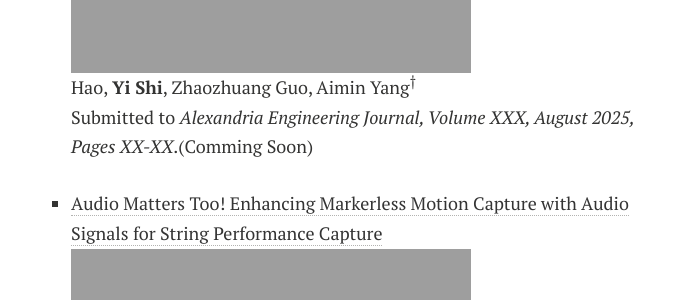
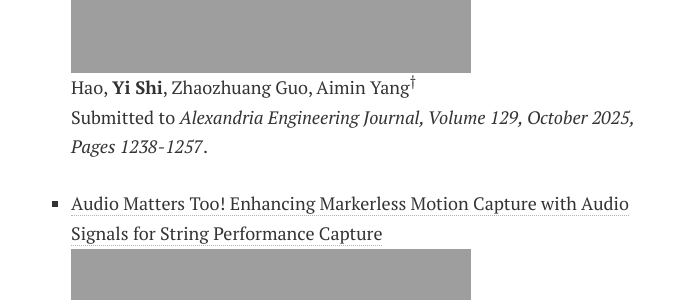
Before and after one commit to shiyi099/homepage, a Jekyll site: the page built from publications.md, in a window 1280 px wide and 900 px high, scrolled down 368 px. Shown: the part 155-455 px from the top of the window, without its empty margins (289-985 px from the left). Built offline with Jekyll 4.4.1, drawn with Linux system fonts in a browser that asks for light colours; nearby versions of some CDN libraries; comment, search, counter and statistics services are not loaded; a style sheet for code colours, icons or effects is not loaded.

Commit message:
Update publications.md

```diff
--- a/publications.md
+++ b/publications.md
@@ -8,7 +8,7 @@
 
 ## Journal Paper
 
-- [Mask-RCNN-CHFNet: An Improved Deep Learning for 3D Reverse Modeling of Iron Tailings (SiO2) Real-time Melting Process](https://doi.org/10.1016/j.aej.2024.08.069)<br><img title="" src="https://shiyi099.github.io/homepage/images/publications/Mask-RCNN-CHFNet.jpg" alt="" data-align="inline">Yuefang Sun, Xinghui Hao, **Yi Shi**, Zhaozhuang Guo, Aimin Yang$^\dag$<br>Submitted to *Alexandria Engineering Journal, Volume XXX, August 2025, Pages XX-XX*.(Comming Soon)<br>
+- [Mask-RCNN-CHFNet: An Improved Deep Learning for 3D Reverse Modeling of Iron Tailings (SiO2) Real-time Melting Process](https://www.sciencedirect.com/science/article/pii/S1110016825009342)<br><img title="" src="https://shiyi099.github.io/homepage/images/publications/Mask-RCNN-CHFNet.jpg" alt="" data-align="inline">Yuefang Sun, Xinghui Hao, **Yi Shi**, Zhaozhuang Guo, Aimin Yang$^\dag$<br>Submitted to *Alexandria Engineering Journal, Volume 129, October 2025, Pages 1238-1257*.<br>
 
 - [Audio Matters Too! Enhancing Markerless Motion Capture with Audio Signals for String Performance Capture](https://dl.acm.org/doi/abs/10.1145/3658235)<br><img title="" src="https://shiyi099.github.io/homepage/images/publications/SPD.jpg" alt="" data-align="inline">Yitong Jin$^\ast$, Zhiping Qiu$^\ast$, **Yi Shi**, Shuangpeng Sun, Chongwu Wang, Donghao Pan, Jiachen Zhao, Zhenghao Liang, Yuan Wang, Xiaobing Li, Feng Yu, Tao Yu$^\dag$, Qionghai Dai$^\dag$<br>Submitted to *ACM Transactions on Graphics (TOG), Volume 43, Issue 4*.<br>
 
```
